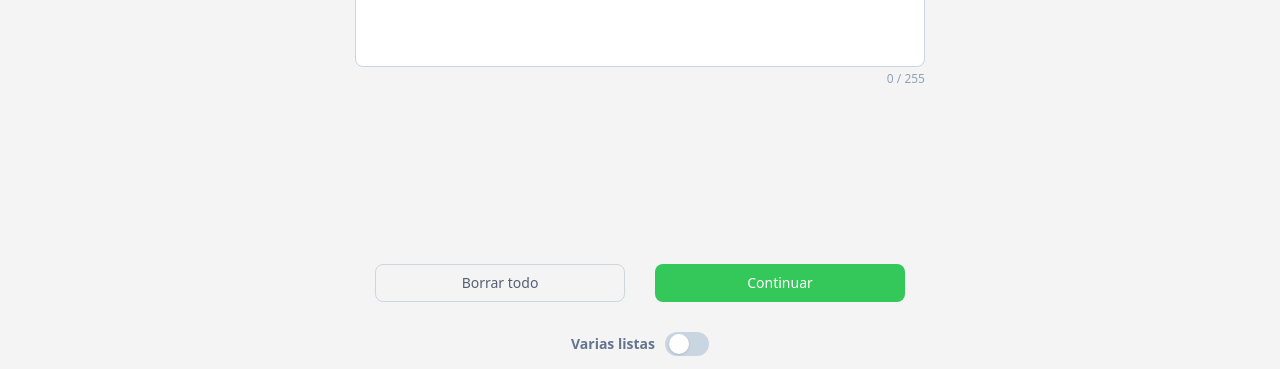
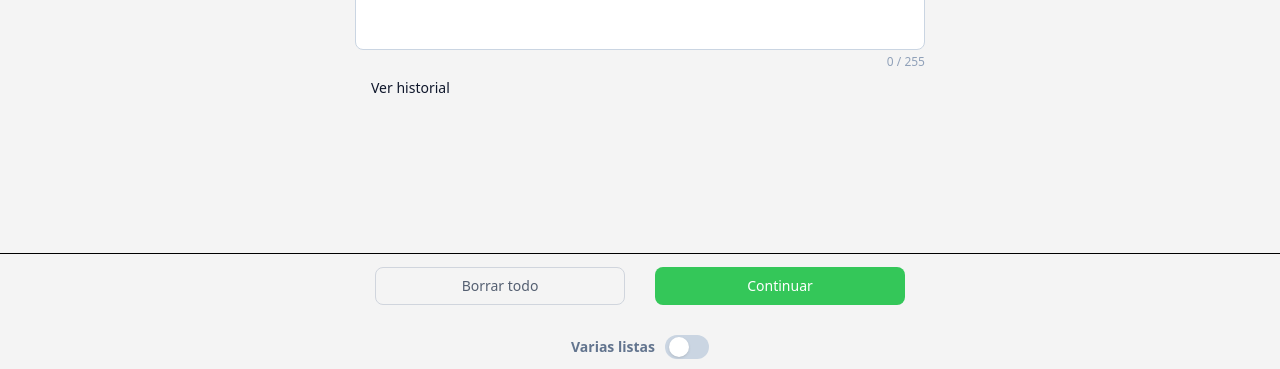
Before and after one commit to Martin17sk/Software-R.L, a Vue app in the folder frontend/: page /pricing/register in a window 1280 px wide. Shown: the part 428-797 px from the top of the page. Built offline with nearby package versions, Linux system fonts and the light colour scheme; no server answers; sample sign-in values are in the browser's storage.

Commit message:
feat(pricing): enable searchable dropdown and add history action

```diff
--- a/frontend/src/modules/pricing/views/RegisterPriceView.vue
+++ b/frontend/src/modules/pricing/views/RegisterPriceView.vue
@@ -24,7 +24,7 @@ import { ref } from 'vue';
 </script>
 
 <template>
-  <section class="bg-[#F4F4F4] h-screen w-screen flex flex-col justify-center items-center p-4 place-content-between">
+  <section class="bg-[#F4F4F4] h-screen w-screen flex flex-col justify-center items-center place-content-between">
     <header class="h-[180px] w-full flex flex-row py-[50px] justify-center">
       <div class="w-auto">
         <BaseTabs v-model="tab" :tabs="tabs"/>
@@ -40,16 +40,17 @@ import { ref } from 'vue';
             <BaseInputText label="Nombre artículo" class="w-[415px]" iconRight="frontend/src/icons/Lock.png" disabled="true"/>
           </div>
           <div class="w-full flex flex-row place-content-between" >
-            <BaseDropdown label="Lista de precios" placeholder="Seleccionar" v-model="lista" :options="opciones" class="w-[260px]"/>
+            <BaseDropdown label="Lista de precios" placeholder="Seleccionar" v-model="lista" :options="opciones" searchable="true" class="w-[260px]"/>
             <BaseInputText label="Precio anterior" disabled="true" iconRight="frontend\src\icons\Lock.png" class="w-[125px]"/>
             <BaseInputText label="Precio nuevo" class="w-[125px]"/>
           </div>
           <BaseTextarea label="Nota (opcional)" placeholder="Escribe tu nota aquí" rows="4" class="w-[570px]"/>
         </form>
+        <BaseButton label="Ver historial" variant="ghost"/>
       </div>
     </body>
 
-    <footer class="flex flex-col border-t-black gap-[30px]">
+    <footer class="flex flex-col border-t border-t-black gap-[30px] w-full h-[180px] justify-center items-center">
       <div class="flex flex-row gap-[30px]">
         <BaseButton label="Borrar todo" variant="outline" class="w-[250px]"/>
         <BaseButton label="Continuar" variant="accept" class="w-[250px]"/>
```
